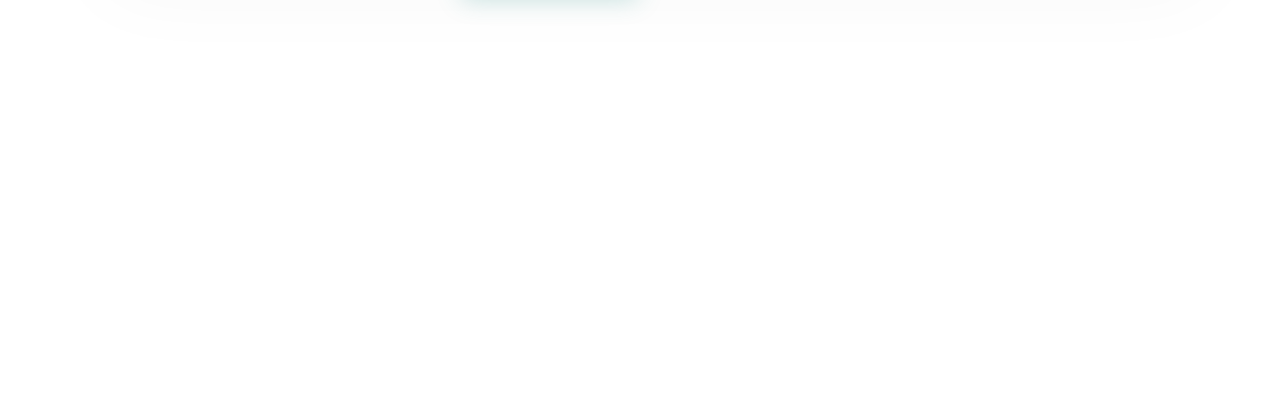
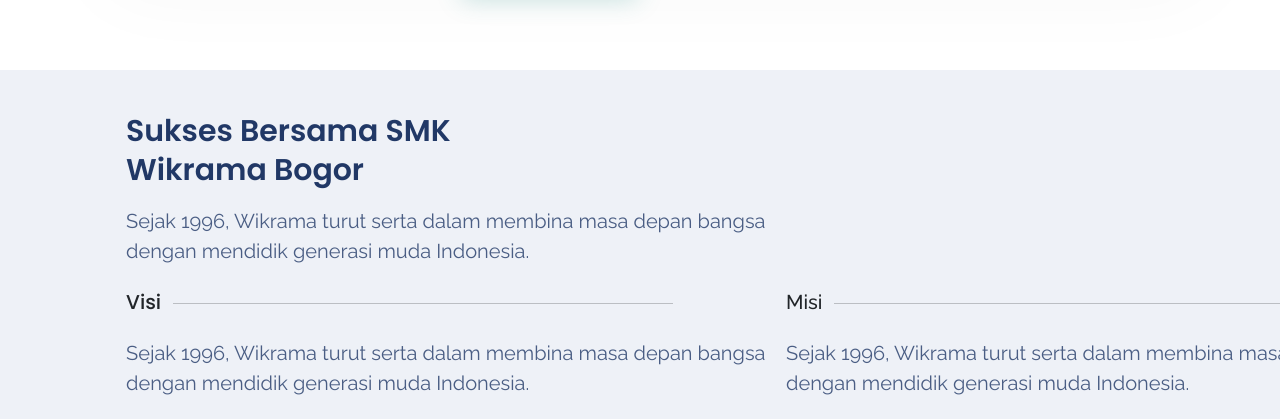
Before and after one commit to SirAsari/webSMK, a Vue app in the folder webWikrama/webWikrama/: page / in a window 1280 px wide. Shown: the part 673-1092 px from the top of the page. Before the commit the page ends 800 px from the top, so only its background shows below. Built offline with nearby package versions, Linux system fonts and the light colour scheme.

Commit message:
Section 1 of the website in progress

```diff
--- a/webWikrama/webWikrama/src/App.vue
+++ b/webWikrama/webWikrama/src/App.vue
@@ -20,6 +20,6 @@
 }
 </script>
 
-<style scoped>
-
+<style>
+@import url('https://fonts.googleapis.com/css2?family=Poppins:wght@400;500;600&family=Raleway:ital,wght@0,400;0,500;0,600;1,500;1,600&display=swap');
 </style>
--- a/webWikrama/webWikrama/src/components/Hero.vue
+++ b/webWikrama/webWikrama/src/components/Hero.vue
@@ -110,8 +110,9 @@
 .col.text-center h3 {
   /* margin-top: px; */
   color: rgba(33, 56, 102, 1);
-  font-weight: 600;
+  font-weight: 500;
   font-size: 32px;
+  font-family: 'Poppins', sans-serif;
 }
 
 .col.text-center p {
--- a/webWikrama/webWikrama/src/components/MainComponent.vue
+++ b/webWikrama/webWikrama/src/components/MainComponent.vue
@@ -2,17 +2,20 @@
   <div class="main-container">
     <div class="main-content">
         <Hero/>
+        <Section1/>
     </div>
   </div>
 </template>
 
 <script>
 import Hero from './Hero.vue'
+import Section1 from './sections/Section1.vue'
 
 export default {
   name: 'MainComponent',
   components: {
     Hero,
+    Section1,
   },
 
 };
--- /dev/null
+++ b/webWikrama/webWikrama/src/components/sections/Section1.vue
@@ -0,0 +1,76 @@
+<script>
+export default {
+    name: 'Section1',
+}
+</script>
+
+<template>
+    <div class="section1-container">
+        <h3>Sukses Bersama SMK Wikrama Bogor</h3>
+        <p>Sejak 1996, Wikrama turut serta dalam membina masa depan bangsa dengan mendidik generasi muda Indonesia.</p>
+        <div class="text-flex">
+            <div class="visi-text">
+                <div class="title">
+                    <h5>Visi</h5>
+                    <hr>
+                </div>
+                <p>Sejak 1996, Wikrama turut serta dalam membina masa depan bangsa dengan mendidik generasi muda Indonesia.</p>
+            </div>
+            <div class="misi-text">
+                <div class="title">
+                    <h5>Misi</h5>
+                    <hr>
+                </div>
+                <p>Sejak 1996, Wikrama turut serta dalam membina masa depan bangsa dengan mendidik generasi muda Indonesia.</p>
+            </div>
+        </div>
+    </div>
+</template>
+
+<style scoped>
+.section1-container {
+    margin-top: 5rem;
+    padding: 42px 126px 0px 126px;
+    background-color: #EEF1F7;
+    position: absolute;
+    left: 0;
+    right: 0;
+    overflow: hidden;
+}
+
+.section1-container h3 {
+    color: #213866;
+    font-size: 30px;
+    font-style: normal;
+    font-family: 'Poppins', sans-serif;
+    font-weight: 600;
+    line-height: 39px;
+    width: 372px;
+}
+
+.section1-container p {
+    margin: 16px 0 24px 0;
+    width: 660px;
+    font-size: 20px;
+    color: rgba(33, 56, 102, 0.80);
+}
+
+.text-flex {
+    display: flex;
+}
+
+.title {
+    display: flex;
+}
+
+.visi-text hr, .misi-text hr {
+    margin-top: 13px;
+    margin-left: 12px;
+    width: 500px;
+}
+.visi-text h5 {
+    font-family: 'Poppins';
+    font-weight: 500;
+}
+
+</style>
```
